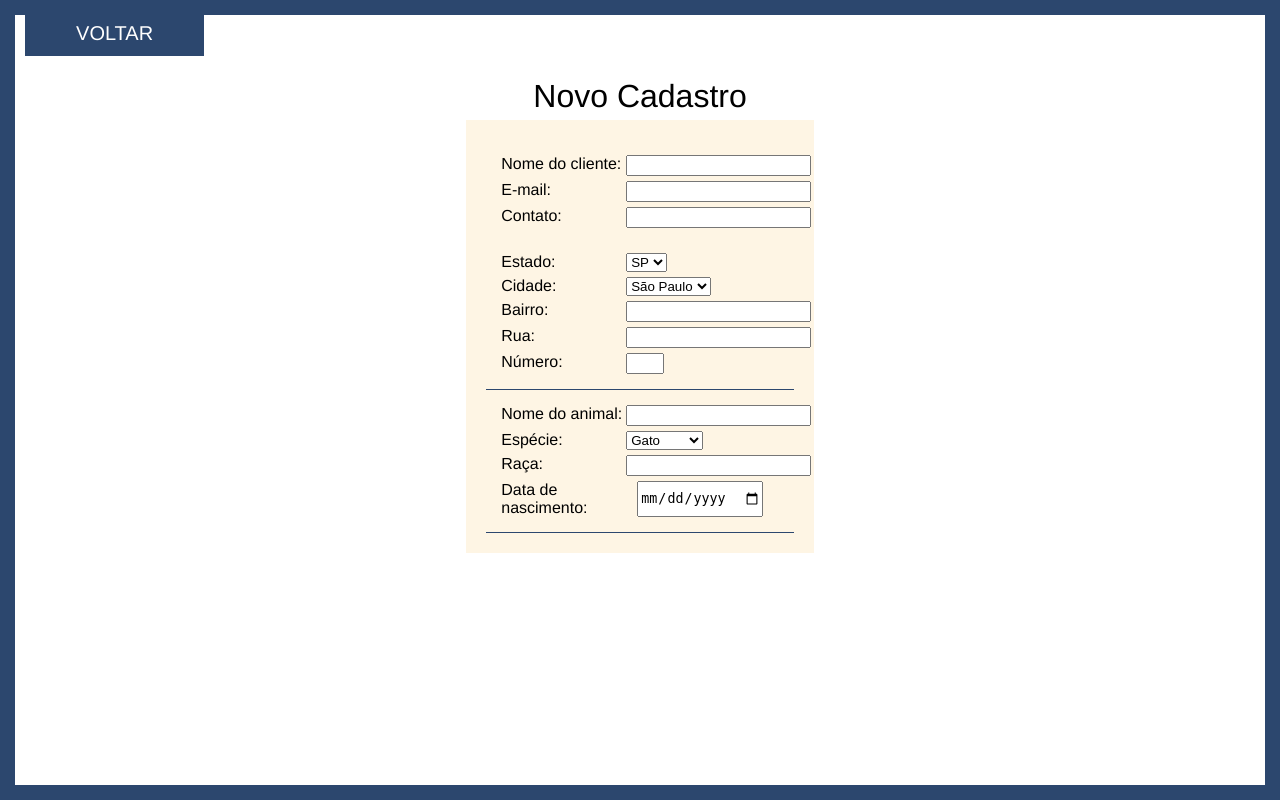
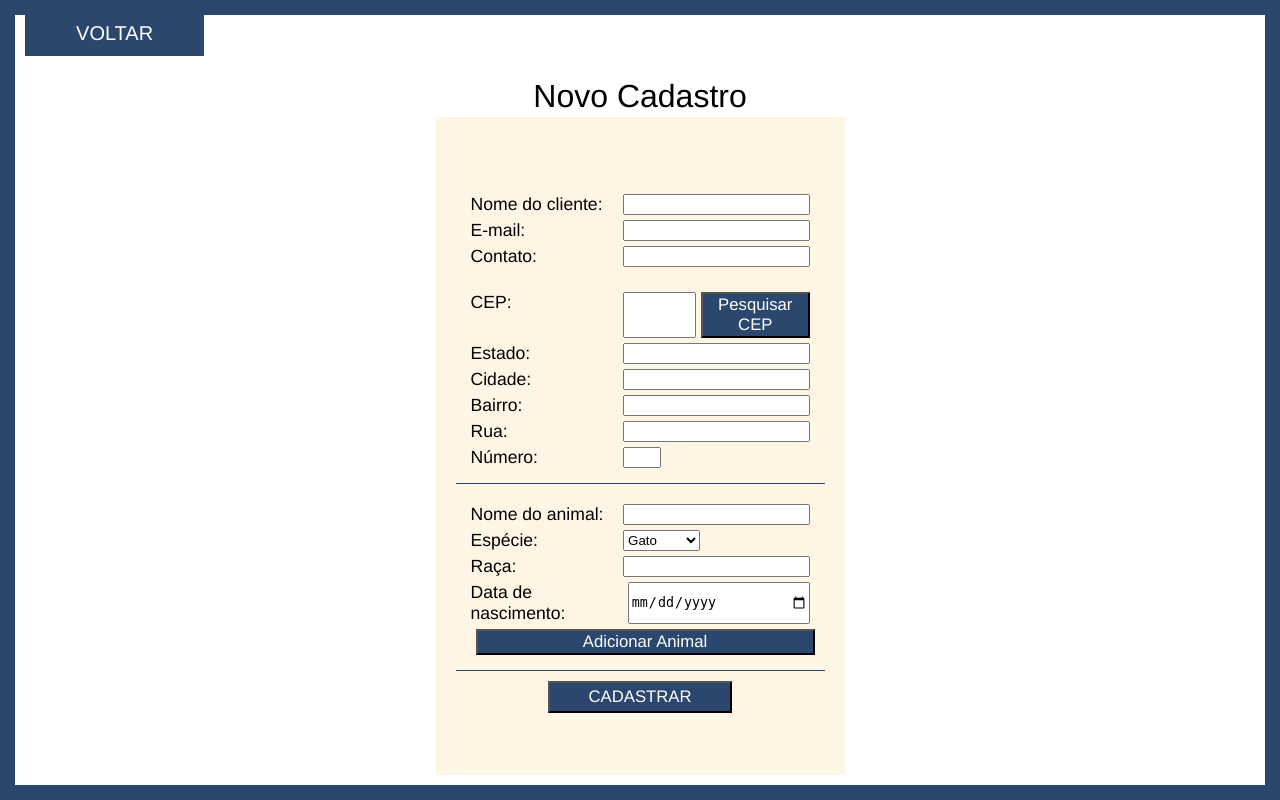
Before and after one commit to mitsueyano/TCC, a PHP site: page /novoCadastro.php in a window 1280 px wide. Run offline with PHP 8.4, Linux system fonts and the light colour scheme.

Commit message:
Modificação na página 'novoCadastro.php'; Criação do diretório 'php'; Script Js, Script Php
Continuação do front end da página 'novoCadastro.php'; Pasta 'php' criada para armazenar conexões com o banco de dados ex: 'conectaBD', 'conectaLogin'; Script Js adicionado para a inserção dos campos 'Estado', 'Cidade', 'Bairro' e 'Rua' automaticamente usando o site 'viacep.com.br'; Script php 'cadastrarCliente' com Insert ao banco de dados (Apenas 'nome', 'email'e 'contato')

```diff
--- a/TCC/Css/novoCadastro.css
+++ b/TCC/Css/novoCadastro.css
@@ -1,16 +1,18 @@
-html, body{
+html{
+    width: 100%;height: 100%;
+    margin: 0;
+}
+body{
     width: 100%;
     height: 100%;
     margin: 0;
-}
-body{
     display: flex;
     justify-content: center;
     align-items: center;
     flex-direction: column;
 }
 .border-page{
-    height: 100%;
+    min-height: 100%;
     width: 100%;
     border: #2c476e 15px solid;
     position: absolute;
@@ -18,7 +20,7 @@ body{
     z-index: -1 ;
 }
 .page{
-    height: 100%;
+    min-height: 100%;
     width: 100%;
     padding: 25px;
     padding-top: 0;
@@ -26,6 +28,7 @@ body{
 }
 .container{
     width: 100%;
+    height: 90%;
     background-color: #ffffff;
     display: flex;
     justify-content: center;
@@ -88,25 +91,30 @@ body{
     display: flex;
     justify-content: space-between;
 }
-.form-cadastro{
+form{
     font-family: 'Franklin Gothic Medium', 'Arial Narrow', Arial, sans-serif;
+    font-size: 1.1em;
     gap: 5px;
     width: 100%;
+    height: 100%;
     padding: 20px;
-    background-color: #fef5e4
+    background-color: #fef5e4;
+    display: flex;
+    flex-direction: column;
+    justify-content: center;
 }
 .form-container{
     display: flex;
     flex-direction: column;
     justify-content: center;
     align-items: center;
-    width: 25%;
-
+    width: 30%;
+    height: 100%;
 }
 .titulo{
     display: flex;
     justify-content: center;
-    margin-bottom: 5px;
+    margin-bottom: 2px;
     font-size: 4vh;
     font-family: 'Franklin Gothic Medium', 'Arial Narrow', Arial, sans-serif;
 }
@@ -117,6 +125,9 @@ body{
     width: 55%;
     display: flex;
     justify-content: start;
+}
+input{
+    width: 100%;
 }
 .container-cliente{
     display: flex;
@@ -132,3 +143,30 @@ body{
     border-bottom: #2c476e 1px solid;
     padding: 15px;
 }
+.submit-container{
+    width: 100%;
+    display: flex;
+    justify-content: center;
+    margin-top: 5px;
+}
+.form-btn{
+    background-color: #2c476e;
+    color: #ffffff;
+    font-family:'Franklin Gothic Medium', 'Arial Narrow', Arial, sans-serif;
+    font-size: 95%;
+}
+.form-btn:hover{
+    cursor: pointer;
+}
+.pesquisar:hover{
+    box-shadow: 1px 1px #000000;
+    transition: .2s;
+}
+.pesquisar{
+    margin-left: 5px;
+    width: 100%;
+}
+.submit{
+    width: 50%;
+    height: 4vh;
+}
--- a/TCC/Index/Inicio.php
+++ b/TCC/Index/Inicio.php
@@ -35,7 +35,7 @@
                         </thead>
                         <tbody>
                             <?php
-                                include 'conectaBD.php';
+                                include '../php/conectaBD.php';
                                 $queryAgenda = "select Agenda.*, Usuarios.nome, Animais.nome, statusConsulta.statusConsulta
                                                 from Animais
                                                 inner join Agenda on Animais.idAnimal = Agenda.idAnimal
--- a/TCC/Index/login.php
+++ b/TCC/Index/login.php
@@ -14,7 +14,7 @@
 </head>
 <body>
     <div class="container">
-        <form action="conectaLogin.php" method="post" class="login-box">
+        <form action="../php/conectaLogin.php" method="post" class="login-box">
             <?php
             if (isset($_GET['msg']) && $_GET['msg'] === $msg1):
             ?>
--- a/TCC/Index/novoCadastro.php
+++ b/TCC/Index/novoCadastro.php
@@ -15,15 +15,16 @@
             </div>
             <div class="container">
                 <div class="form-container">
-                    <label class="titulo">Novo Cadastro</label>
-                    <form action="" method="post" class="form-cadastro">
+                <label class="titulo">Novo Cadastro</label>
+                    <form action="../php/cadastrarCliente.php" method="post">
+
                         <div class="container-cliente">
                             <div class="flex">
                                 <div class="label-form">
                                     <label>Nome do cliente:</label>
                                 </div>
                                 <div class="input-form">
-                                    <input type="text">
+                                    <input type="text" name="nome">
                                 </div>
                             </div>
                             <div class="flex">
@@ -31,7 +32,7 @@
                                     <label>E-mail:</label>
                                 </div>
                                 <div class="input-form">
-                                    <input type="text">
+                                    <input type="text" name="email">
                                 </div>
                             </div>
                             <div class="flex" style="margin-bottom: 20px">
@@ -39,7 +40,16 @@
                                     <label>Contato:</label>
                                 </div>
                                 <div class="input-form">
-                                    <input type="text">
+                                <input type="text" name="contato"/>
+                                </div>
+                            </div>
+                            <div class="flex">
+                                <div class="label-form">
+                                    <label>CEP:</label>
+                                </div>
+                                <div class="input-form">
+                                    <input type="text" style="width: 65px" name="cep" id="cep">
+                                    <button type="button" onclick="pesquisarCEP()" class="form-btn pesquisar">Pesquisar CEP</button>
                                 </div>
                             </div>
                             <div class="flex">
@@ -47,10 +57,7 @@
                                     <label>Estado:</label>
                                 </div>
                                 <div class="input-form">
-                                    <select name="" id="">
-                                        <option value="SP">SP</option>
-                                        <option value="SC">SC</option>
-                                    </select>
+                                    <input type="text" id="estado">
                                 </div>
                             </div>
                             <div class="flex">
@@ -58,10 +65,7 @@
                                     <label>Cidade:</label>
                                 </div>
                                 <div class="input-form">
-                                <select name="" id="">
-                                        <option value="São Paulo">São Paulo</option>
-                                        <option value="Indaiatuba">Indaiatuba</option>
-                                    </select>
+                                    <input type="text" id="cidade">
                                 </div>
                             </div>
                             <div class="flex">
@@ -69,7 +73,7 @@
                                     <label>Bairro:</label>
                                 </div>
                                 <div class="input-form">
-                                    <input type="text">
+                                    <input type="text" id="bairro">
                                 </div>
                             </div>
                             <div class="flex">
@@ -77,7 +81,7 @@
                                     <label>Rua:</label>
                                 </div>
                                 <div class="input-form">
-                                    <input type="text">
+                                    <input type="text" id="rua">
                                 </div>
                             </div>
                             <div class="flex">
@@ -123,9 +127,35 @@
                                     <input type="date">
                                 </div>
                             </div>
+                            <button type="button"class="form-btn pesquisar">Adicionar Animal</button>
+                        </div>
+                        <div class="submit-container">
+                            <input type="submit" value="CADASTRAR" class="submit form-btn">
                         </div>
                     </form>
                 </div>
             </div>
     </body>
 </html>
+<script>
+    function pesquisarCEP(){
+        const cepElemento = document.getElementById("cep");
+        const cepValor = cepElemento.value;
+        fetch(`https://viacep.com.br/ws/${cepValor}/json/`, {method:'GET'})
+        .then(response => response.json())
+        .then (endereco =>{
+            const Estado = document.getElementById("estado");
+            Estado.value = endereco.uf;
+
+            const Cidade = document.getElementById("cidade");
+            Cidade.value = endereco.localidade;
+
+            const Bairro = document.getElementById("bairro");
+            Bairro.value = endereco.bairro
+
+            const Rua = document.getElementById("rua");
+            Rua.value = logradouro.uf;
+        })
+        .catch(err => console.error(err))
+    }
+</script>
```
Also changed, not shown: TCC/php/cadastrarCliente.php (added, +16 -0 lines), TCC/php/conectaBD.php (added, +11 -0 lines), TCC/php/conectaLogin.php (added, +42 -0 lines), TCC/sqlVetDataBase(Aprimorado - Relacionamento entre tabelas).sql (+116 -25 lines).
